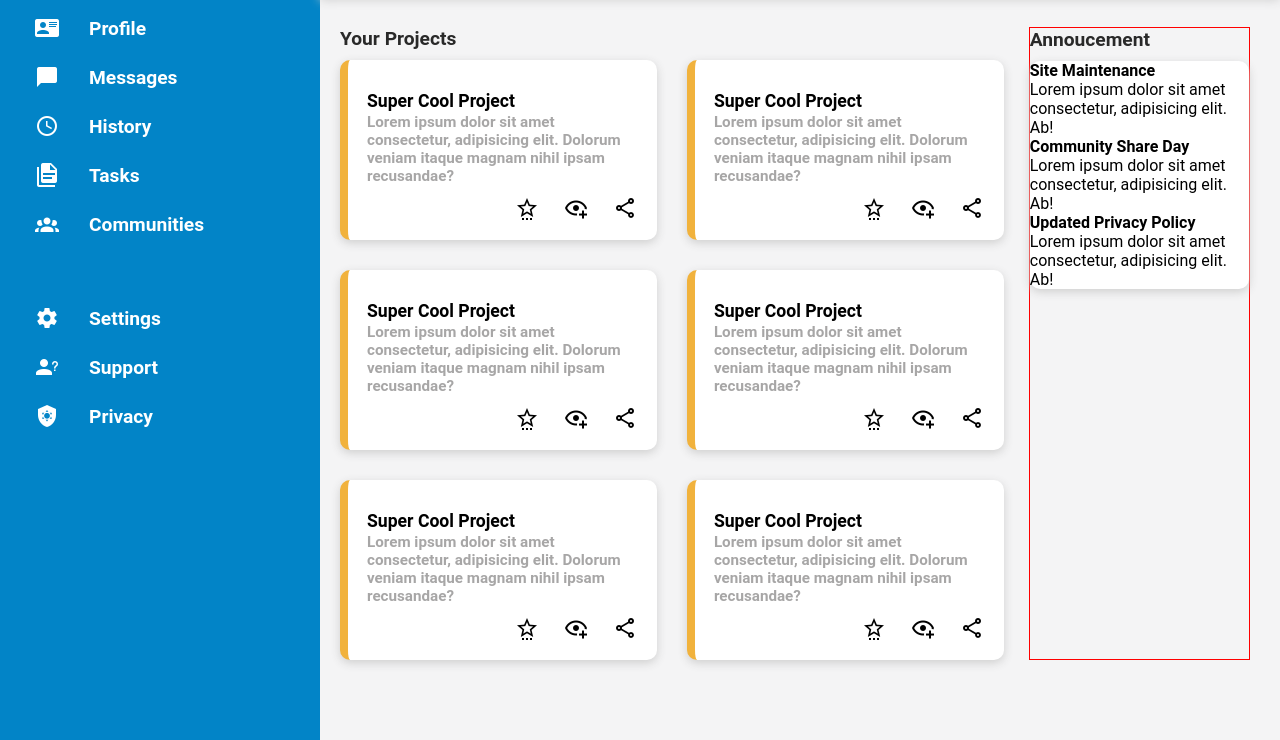
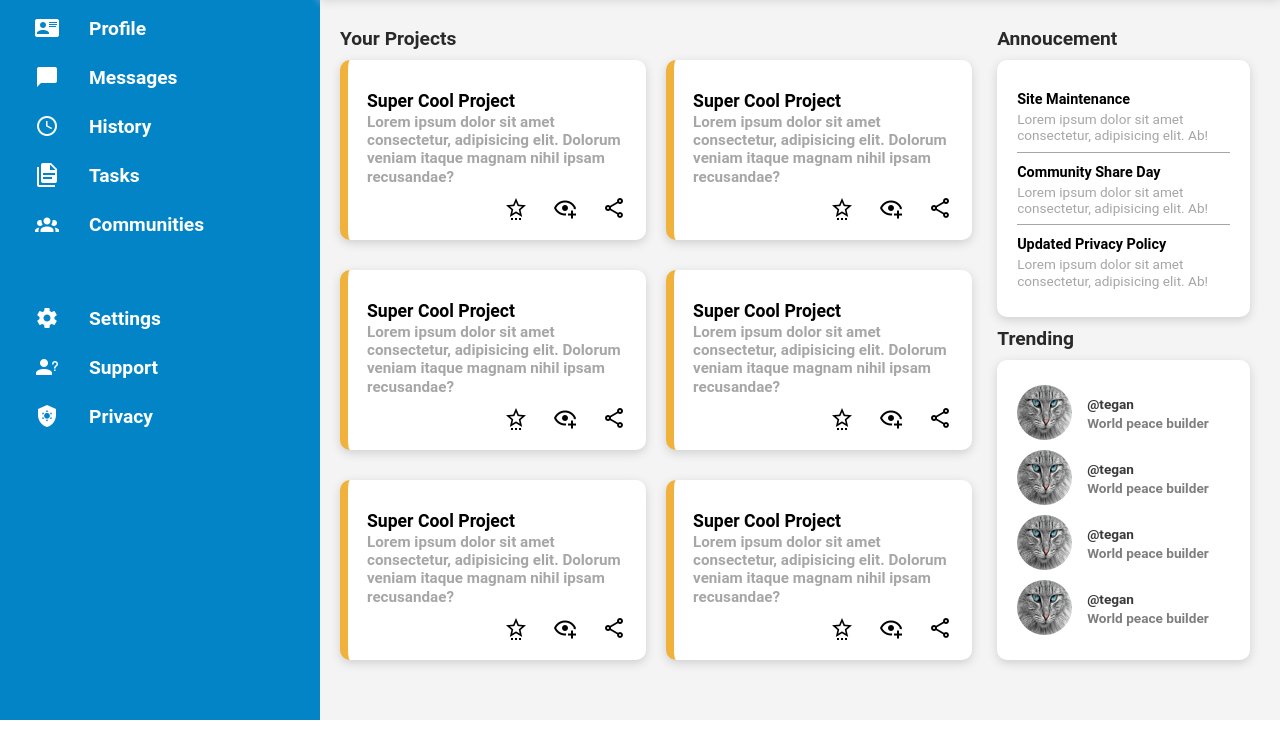
Before and after one commit to Jonathancodeglitch/Admin-Dashboard, a plain HTML site: page index.html in a window 1280 px wide. Shown: the part 148-888 px from the top of the page. Drawn offline with Linux system fonts and the light colour scheme.

Commit message:
Finish project template

```diff
--- a/index.html
+++ b/index.html
@@ -199,9 +199,9 @@
                     </div>
                 </div>
                 <!-- trending -->
-                <!-- <div class="trending-container">
-                    <h2>Trending</h2>
-                    <div class="card">
+                <div class="trending-container">
+                    <h2 class="main-header">Trending</h2>
+                    <div class="card trending-card">
                         <div class="trending">
                             <img src="./img/cat-g96f0e676a_640.jpg" alt="profile">
                             <div class="desc">
@@ -231,7 +231,7 @@
                             </div>
                         </div>
                     </div>
-                </div> -->
+                </div>
             </div>
         </main>
     </div>
--- a/style.css
+++ b/style.css
@@ -183,8 +183,8 @@ aside{
 
 main{
     display: grid;
-    grid-template-columns: 3fr 1fr;
-    padding: 30px 30px 80px 20px;
+    grid-template-columns: 2.5fr 1fr;
+    padding: 30px 30px 60px 20px;
     background-color: #f4f4f5;
     gap: 25px;
 }
@@ -207,7 +207,7 @@ main{
     margin-top: 10px;
     display: grid;
     grid-template-columns: repeat(2,1fr);
-    gap: 30px;
+    gap:30px 20px;
 }
 
 .project .card{
@@ -232,6 +232,7 @@ main{
   font-size: .95rem;
   font-weight: 700;
   color: rgb(167, 166, 166);
+  line-height: 1.2;
 }
 
 .card-icon{
@@ -243,10 +244,67 @@ main{
 
 /*announcement  */
 .news{
-    border: 1px solid red;
+    display: grid;
+    align-content: space-between;
 }
 
 .announcment-card{
     margin-top: 10px;
-    /* continue from here */
+    padding: 20px;
 }
+
+.announcment{
+    padding: 8px 0px;
+}
+
+.announcment h4{
+    font-size: .90rem;
+    line-height: 1.6;
+}
+
+.announcment p{
+    font-size: .85rem;
+    color: rgb(167, 166, 166);
+    line-height: 1.2;
+}
+
+.announcment-card .announcment:nth-child(2){
+    border-bottom: 1px solid rgb(167, 166, 166);
+    border-top: 1px solid rgb(167, 166, 166);
+}
+
+/* trending */
+.trending-card{
+    margin-top: 10px;
+    padding: 25px 20px;
+    display: grid;
+    gap: 10px;
+}
+
+.trending{
+    display: flex;
+    align-items: center;
+}
+
+.trending img{
+    width: 55px;
+    height: 55px;
+    border-radius: 50%;
+}
+
+.trending .desc{
+    margin-left: 15px;
+}
+
+.trending .desc h4{
+    font-size: .85rem;
+    font-weight: 600;
+    color: rgb(58, 58, 58);
+    line-height: 1.5;
+}
+
+.trending .desc p{
+    font-size: .85rem;
+    font-weight: 600;
+    color: rgb(126, 126, 126);
+}
```
